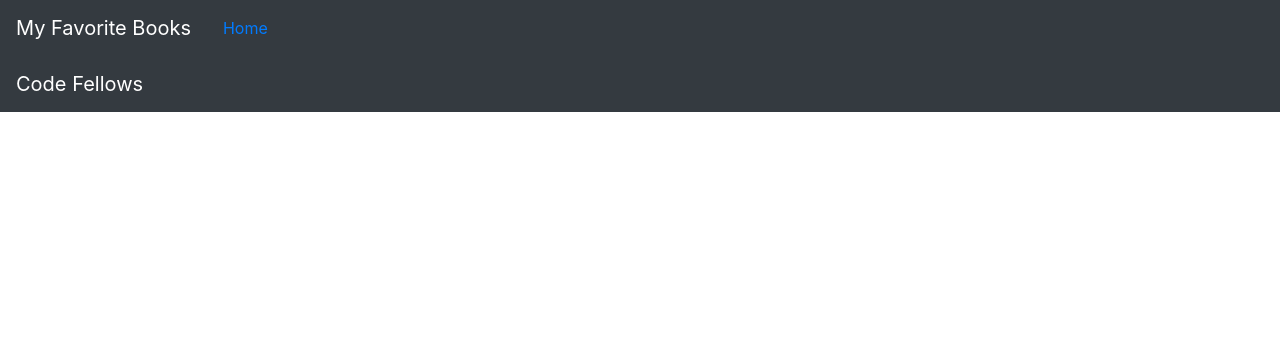
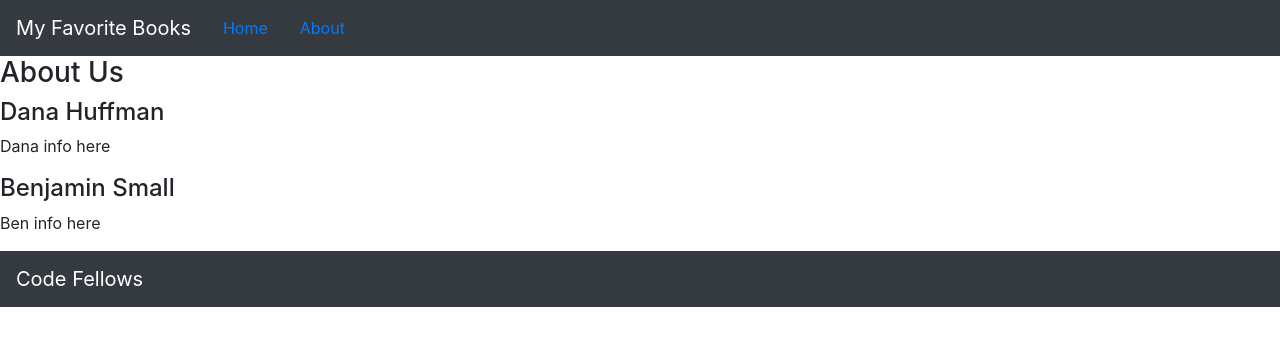
Before and after one commit to dLeigh01/can-of-books-frontend, a React (Create React App) app: page /About in a window 1280 px wide. Shown: the top 346 px of the page. Built offline with nearby package versions, Linux system fonts and the light colour scheme.

Commit message:
got routes working

```diff
--- a/src/About.js
+++ b/src/About.js
@@ -1,11 +1,18 @@
-import { Component } from "react";
+import { Component } from 'react';
 
 class Profile extends Component {
 
   render() {
-    /* TODO: render information about the developers */
-    return <p>Profile page coming soon</p>
+    return (
+      <>
+        <h3>About Us</h3>
+        <h4>Dana Huffman</h4>
+        <p>Dana info here</p>
+        <h4>Benjamin Small</h4>
+        <p>Ben info here</p>
+      </>
+    );
   }
-};
+}
 
 export default Profile;
--- a/src/App.js
+++ b/src/App.js
@@ -4,6 +4,7 @@ import React from 'react';
 import Header from './Header';
 import Footer from './Footer';
 import BestBooks from './BestBooks';
+import About from './About';
 import './App.css';
 import 'bootstrap/dist/css/bootstrap.min.css';
 import {
@@ -22,7 +23,9 @@ class App extends React.Component {
             <Route exact path="/">
               <BestBooks />
             </Route>
-            {/* PLACEHOLDER: add a route with a path of '/about' that renders the `About` component */}
+            <Route exact path="/About">
+              <About />
+            </Route>
           </Switch>
           <Footer />
         </Router>
--- a/src/Header.js
+++ b/src/Header.js
@@ -8,7 +8,7 @@ class Header extends React.Component {
       <Navbar collapseOnSelect expand="lg" bg="dark" variant="dark">
         <Navbar.Brand>My Favorite Books</Navbar.Brand>
         <NavItem><Link to="/" className="nav-link">Home</Link></NavItem>
-        {/* PLACEHOLDER: render a navigation link to the about page */}
+        <NavItem><Link to="/About" className="nav-link">About</Link></NavItem>
       </Navbar>
     );
   }
```
Also changed, not shown: 1 other file (tests, documents, lock files or other folders).
